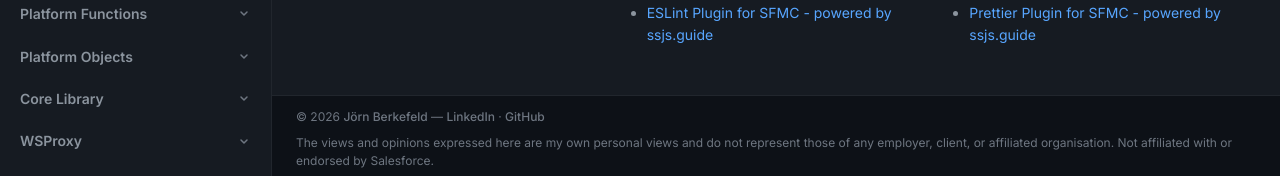
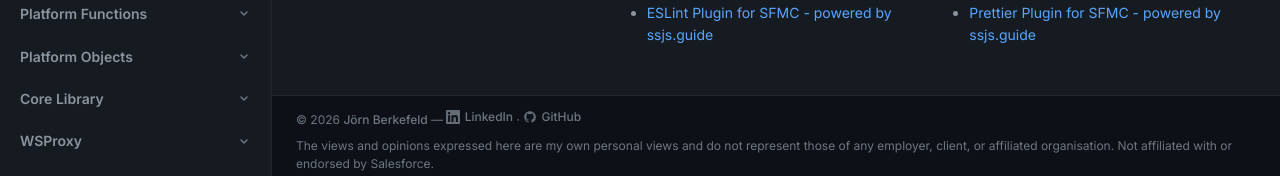
Before and after one commit to JoernBerkefeld/ssjs.guide, a Jekyll site: the page built from global-functions/index.md, in a window 1280 px wide and 900 px high, scrolled down 761 px. Shown: the part 715-891 px from the top of the window. Built offline with Jekyll 4.4.1, drawn with Linux system fonts in a browser that asks for light colours.

Commit message:
add social icons

```diff
--- a/_includes/footer.html
+++ b/_includes/footer.html
@@ -36,9 +36,19 @@
     <p>
       &copy; 2026 <a href="https://www.linkedin.com/in/joernberkefeld/" target="_blank" rel="noopener">Jörn Berkefeld</a>
       &mdash;
-      <a href="https://www.linkedin.com/in/joernberkefeld/" target="_blank" rel="noopener">LinkedIn</a>
+      <a href="https://www.linkedin.com/in/joernberkefeld/" class="footer-social-link" target="_blank" rel="noopener">
+        <svg class="footer-social-icon" width="14" height="14" viewBox="0 0 24 24" fill="currentColor" aria-hidden="true">
+          <path d="M20.447 20.452h-3.554v-5.569c0-1.328-.027-3.037-1.852-3.037-1.853 0-2.136 1.445-2.136 2.939v5.667H9.351V9h3.414v1.561h.046c.477-.9 1.637-1.85 3.37-1.85 3.601 0 4.267 2.37 4.267 5.455v6.286zM5.337 7.433c-1.144 0-2.063-.926-2.063-2.065 0-1.138.92-2.063 2.063-2.063 1.14 0 2.064.925 2.064 2.063 0 1.139-.925 2.065-2.064 2.065zm1.782 13.019H3.555V9h3.564v11.452zM22.225 0H1.771C.792 0 0 .774 0 1.729v20.542C0 23.227.792 24 1.771 24h20.451C23.2 24 24 23.227 24 22.271V1.729C24 .774 23.2 0 22.222 0h.003z"/>
+        </svg>
+        LinkedIn
+      </a>
       &middot;
-      <a href="https://github.com/JoernBerkefeld" target="_blank" rel="noopener">GitHub</a>
+      <a href="https://github.com/JoernBerkefeld" class="footer-social-link" target="_blank" rel="noopener">
+        <svg class="footer-social-icon" width="14" height="14" viewBox="0 0 24 24" fill="currentColor" aria-hidden="true">
+          <path d="M12 2C6.477 2 2 6.484 2 12.017c0 4.425 2.865 8.18 6.839 9.504.5.092.682-.217.682-.483 0-.237-.008-.868-.013-1.703-2.782.605-3.369-1.343-3.369-1.343-.454-1.158-1.11-1.466-1.11-1.466-.908-.62.069-.608.069-.608 1.003.07 1.531 1.032 1.531 1.032.892 1.53 2.341 1.088 2.91.832.092-.647.35-1.088.636-1.338-2.22-.253-4.555-1.113-4.555-4.951 0-1.093.39-1.988 1.029-2.688-.103-.253-.446-1.272.098-2.65 0 0 .84-.27 2.75 1.026A9.564 9.564 0 0112 6.844c.85.004 1.705.115 2.504.337 1.909-1.296 2.747-1.027 2.747-1.027.546 1.379.202 2.398.1 2.651.64.7 1.028 1.595 1.028 2.688 0 3.848-2.339 4.695-4.566 4.943.359.309.678.92.678 1.855 0 1.338-.012 2.419-.012 2.747 0 .268.18.58.688.482A10.019 10.019 0 0022 12.017C22 6.484 17.522 2 12 2z"/>
+        </svg>
+        GitHub
+      </a>
     </p>
     <p>The views and opinions expressed here are my own personal views and do not represent those of any employer, client, or affiliated organisation. Not affiliated with or endorsed by Salesforce.</p>
   </div>
--- a/assets/css/main.scss
+++ b/assets/css/main.scss
@@ -282,6 +282,23 @@
     }
   }
 
+  .footer-social-link {
+    display: inline-flex;
+    align-items: center;
+    gap: 0.35em;
+    vertical-align: baseline;
+  }
+
+  .footer-social-icon {
+    flex-shrink: 0;
+    display: block;
+    opacity: 0.9;
+  }
+
+  a.footer-social-link:hover .footer-social-icon {
+    opacity: 1;
+  }
+
   @media (max-width: 640px) {
     flex-direction: column;
     align-items: flex-start;
```
